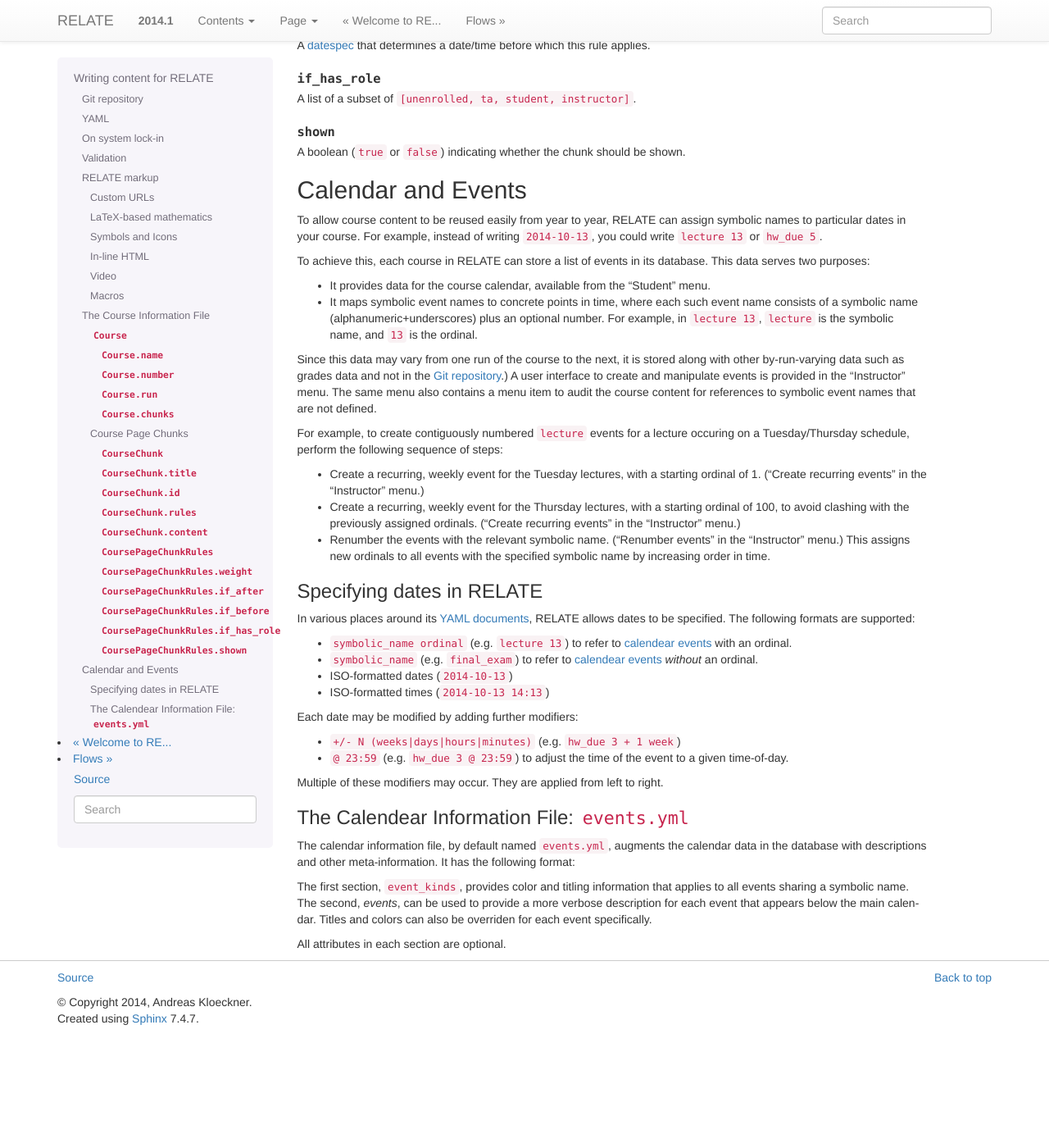
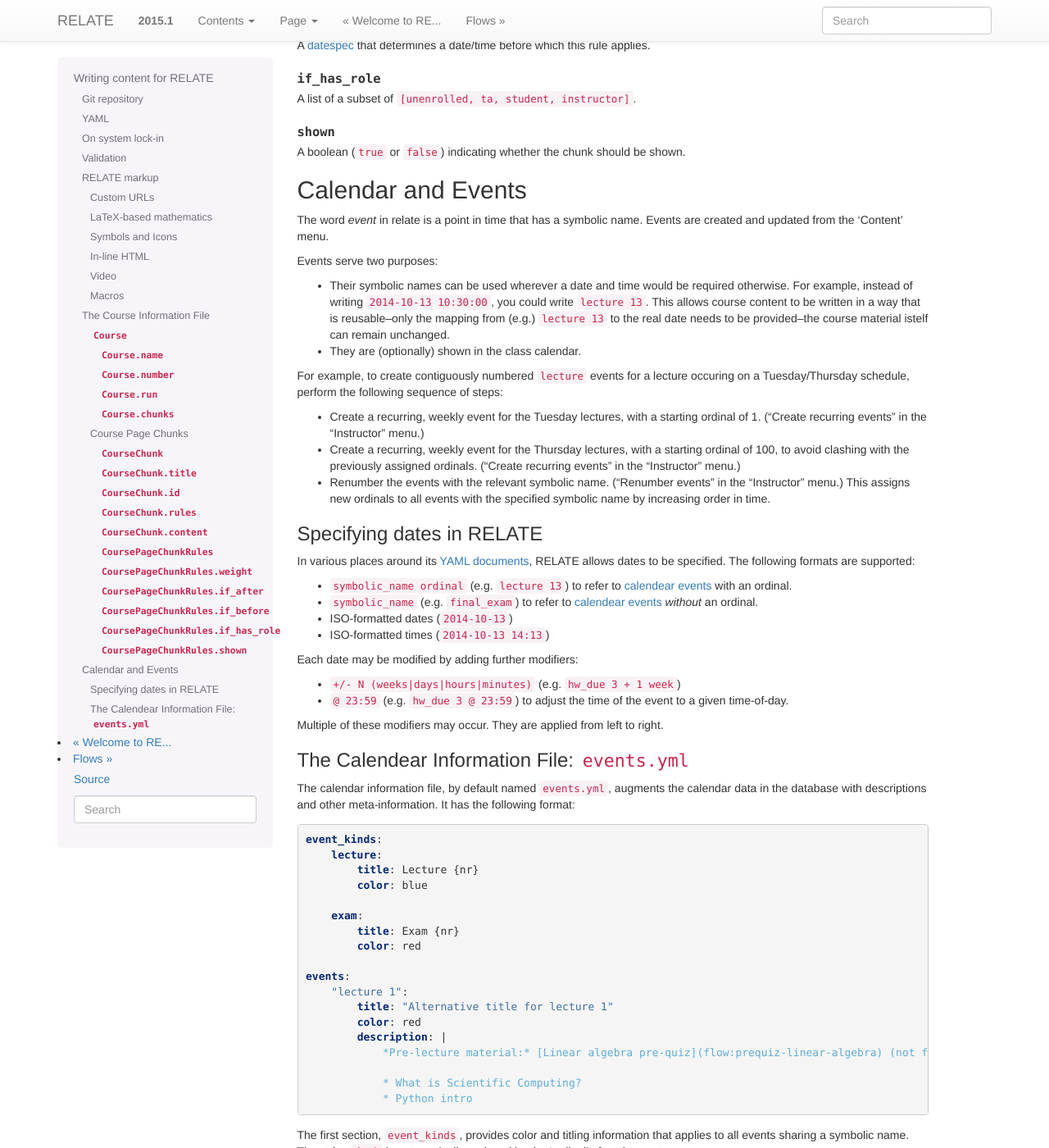
Before and after one commit to inducer/relate, a Sphinx documentation site: the page built from doc/content.rst, in a window 1280 px wide and 1400 px high, scrolled down 5436 px. Shown: the whole window at 82% size. Built offline with Sphinx 7.4.7, drawn with Linux system fonts in a browser that asks for light colours; before the commit the page ends 6698 px from its top, so only the background shows below that; some of the changed text lies outside the part shown.

Commit message:
Doc tweaks

```diff
--- a/doc/conf.py
+++ b/doc/conf.py
@@ -53,9 +53,9 @@ copyright = u'2014, Andreas Kloeckner'
 # built documents.
 #
 # The short X.Y version.
-version = '2014.1'
+version = '2015.1'
 # The full version, including alpha/beta/rc tags.
-release = '2014.1'
+release = version
 
 # The language for content autogenerated by Sphinx. Refer to documentation
 # for a list of supported languages.
--- a/doc/content.rst
+++ b/doc/content.rst
@@ -404,26 +404,19 @@ Here's an example:
 Calendar and Events
 -------------------
 
-To allow course content to be reused easily from year to year, RELATE can
-assign symbolic names to particular dates in your course. For example, instead
-of writing ``2014-10-13``, you could write ``lecture 13`` or ``hw_due 5``.
+The word *event* in relate is a point in time that has a symbolic name.
+Events are created and updated from the 'Content' menu.
 
-To achieve this, each course in RELATE can store a list of events in its
-database. This data serves two purposes:
+Events serve two purposes:
 
-* It provides data for the course calendar, available from the "Student" menu.
+* Their symbolic names can be used wherever a date and time would be
+  required otherwise.  For example, instead of writing ``2014-10-13
+  10:30:00``, you could write ``lecture 13``. This allows course content to
+  be written in a way that is reusable--only the mapping from (e.g.)
+  ``lecture 13`` to the real date needs to be provided--the course material
+  istelf can remain unchanged.
 
-* It maps symbolic event names to concrete points in time, where each such
-  event name consists of a symbolic name (alphanumeric+underscores) plus an
-  optional number. For example, in ``lecture 13``, ``lecture`` is the symbolic
-  name, and ``13`` is the ordinal.
-
-Since this data may vary from one run of the course to the next, it is stored
-along with other by-run-varying data such as grades data and not in the
-:ref:`git-repo`.) A user interface to create and manipulate events is provided
-in the "Instructor" menu. The same menu also contains a menu item to audit
-the course content for references to symbolic event names that are not
-defined.
+* They are (optionally) shown in the class calendar.
 
 For example, to create contiguously numbered ``lecture`` events for a
 lecture occuring on a Tuesday/Thursday schedule, perform the following
@@ -444,7 +437,7 @@ sequence of steps:
 .. _datespec:
 
 Specifying dates in RELATE
-^^^^^^^^^^^^^^^^^^^^^^^^^^^^^^
+^^^^^^^^^^^^^^^^^^^^^^^^^^
 
 In various places around its :ref:`YAML documents <yaml-files>`, RELATE
 allows dates to be specified. The following formats are supported:
@@ -477,6 +470,7 @@ augments the calendar data in the database with descriptions and
 other meta-information. It has the following format:
 
 .. code-block:: yaml
+
     event_kinds:
         lecture:
             title: Lecture {nr}
@@ -497,10 +491,14 @@ other meta-information. It has the following format:
                 * Python intro
 
 The first section, ``event_kinds``, provides color and titling information that
-applies to all events sharing a symbolic name. The second, `events`, can be used
-to provide a more verbose description for each event that appears below the main
-calendar. Titles and colors can also be overriden for each event specifically.
+applies to all events sharing a symbolic name. The string ``{nr}`` is automatically replaced
+by the 'ordinal' of each event.
 
-All attributes in each section are optional.
+The secondsection, ``events``, can be used to provide a more verbose
+description for each event that appears below the main calendar. Titles and
+colors can also be overriden for each event specifically.
+
+All attributes in each section (as well as the entire calendar information
+file) are optional.
 
 .. # vim: textwidth=75
--- a/doc/misc.rst
+++ b/doc/misc.rst
@@ -69,7 +69,7 @@ Tips
 User-visible Changes
 ====================
 
-Version 2014.1
+Version 2015.1
 --------------
 
 First public release.
```
Also changed, not shown: other parts of doc/misc.rst (+1 -1 lines), README.rst (+6 -2 lines), doc/flow.rst (+12 -8 lines), doc/index.rst (+17 -7 lines), doc/images/screenshot-2.png (added), doc/images/screenshot.png (added), 1 other file.
